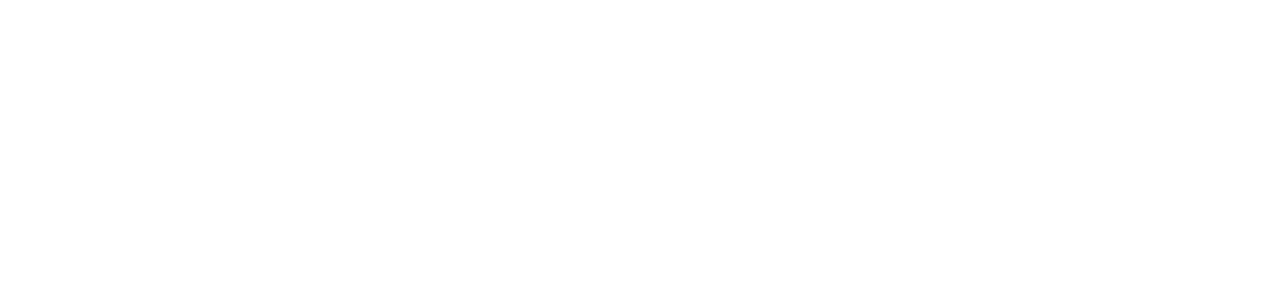
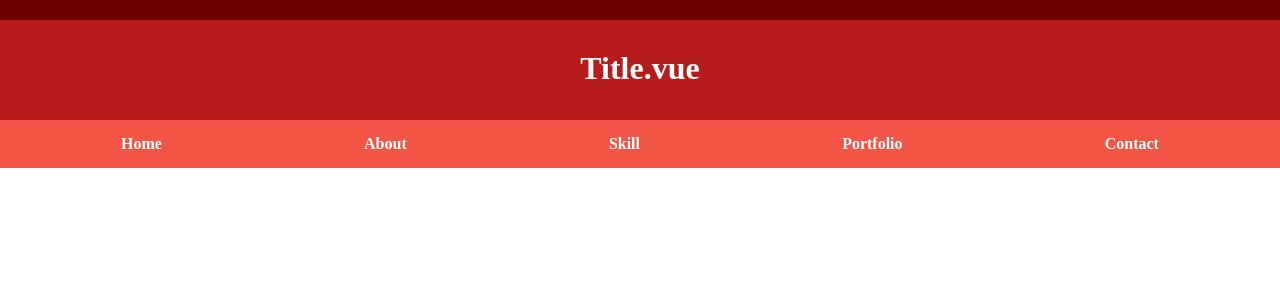
Before and after one commit to k-kudo-hub/self-introduction-vue, a Vue app: page / in a window 1280 px wide. Shown: the top 300 px of the page. Built offline with nearby package versions, Linux system fonts and the light colour scheme.

Commit message:
App.vueの記述

```diff
--- a/src/App.vue
+++ b/src/App.vue
@@ -1,18 +1,24 @@
 <template>
   <div id="app">
-
+    <TitleHeader>
+    </TitleHeader>
   </div>
 </template>
 
 <script>
-// import HelloWorld from './components/HelloWorld.vue'
+import 'normalize.css'
+import TitleHeader from './components/TitleHeader.vue'
 
-// export default {
-//   name: 'App',
-//   components: {
-//     HelloWorld
-//   }
-// }
+export default {
+  data(){
+    return {
+
+    }
+  },
+  components: {
+    TitleHeader,
+  }
+}
 </script>
 
 <style>
--- a/src/components/Home.vue
+++ b/src/components/Home.vue
@@ -1,5 +1,5 @@
 <template>
-  <div class="hello">
+  <div class="home">
 
   </div>
 </template>
```
